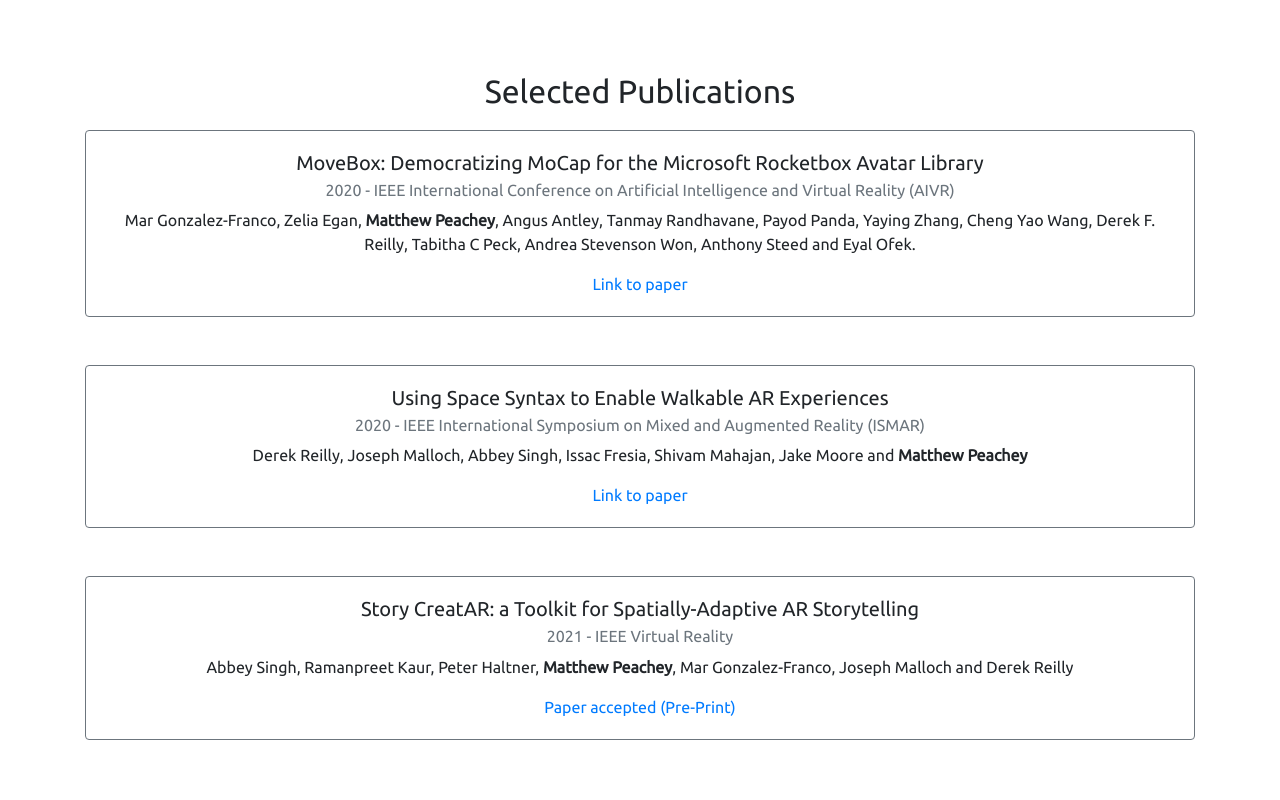
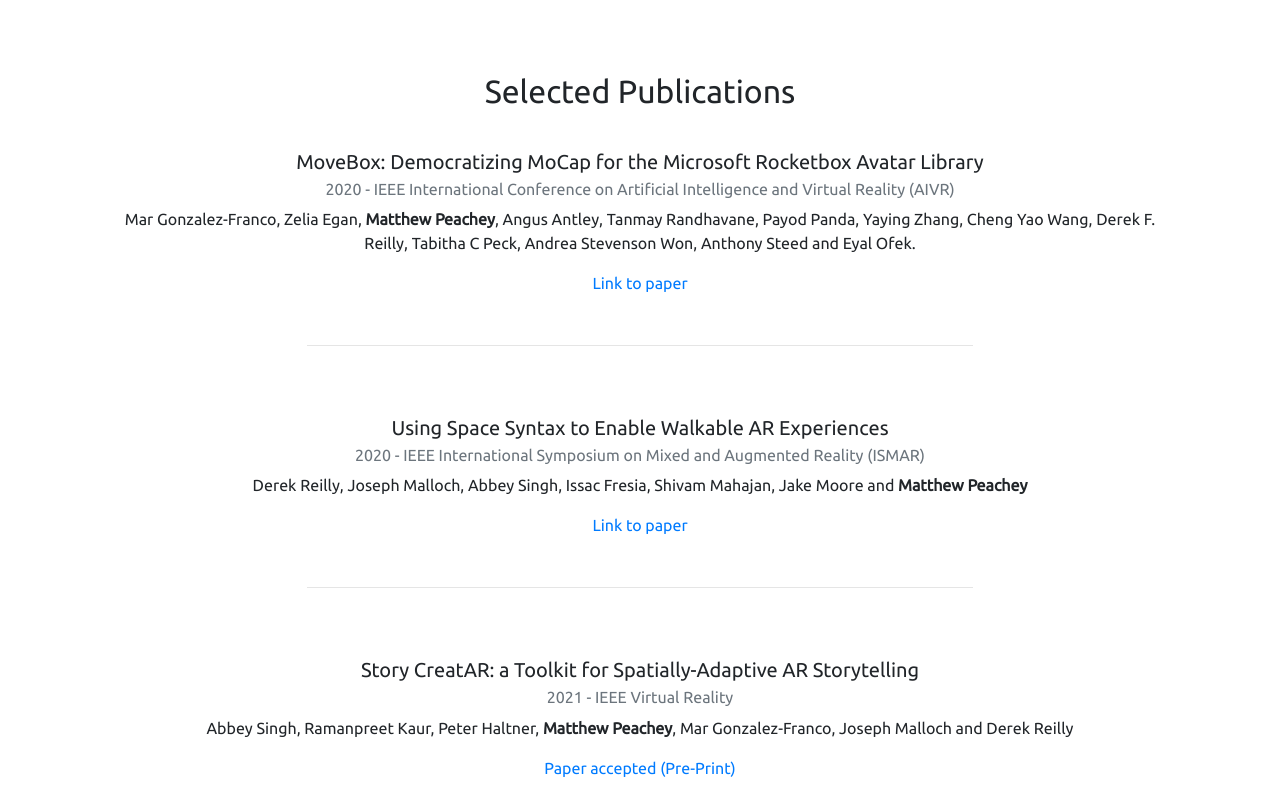
Before and after one commit to peacheym/PeacheyWeb, a React (Create React App) app: page /research in a window 1280 px wide. Shown: the part 540-1340 px from the top of the page. Built offline with nearby package versions, Linux system fonts and the light colour scheme.

Commit message:
Update Research Component.

```diff
--- a/src/experience/Research.js
+++ b/src/experience/Research.js
@@ -40,7 +40,7 @@ class Research extends Component {
         <h2 className="exph2">Selected Publications</h2>
         <Row>
           <Col>
-            <Card border="secondary">
+            <Card style={{ border: "none" }}>
               <Card.Body>
                 <Card.Title>
                   MoveBox: Democratizing MoCap for the Microsoft Rocketbox
@@ -64,10 +64,10 @@ class Research extends Component {
             </Card>
           </Col>
         </Row>
-        <br></br> <br></br>
+        <hr style={{ width: "60%", marginTop: "30px", marginBottom: "50px" }} />
         <Row>
           <Col>
-            <Card border="secondary">
+            <Card style={{ border: "none" }}>
               <Card.Body>
                 <Card.Title>
                   Using Space Syntax to Enable Walkable AR Experiences
@@ -88,10 +88,10 @@ class Research extends Component {
             </Card>
           </Col>
         </Row>
-        <br></br> <br></br>
+        <hr style={{ width: "60%", marginTop: "30px", marginBottom: "50px" }} />
         <Row>
           <Col>
-            <Card border="secondary">
+            <Card style={{ border: "none" }}>
               <Card.Body>
                 <Card.Title>
                   Story CreatAR: a Toolkit for Spatially-Adaptive AR
```
